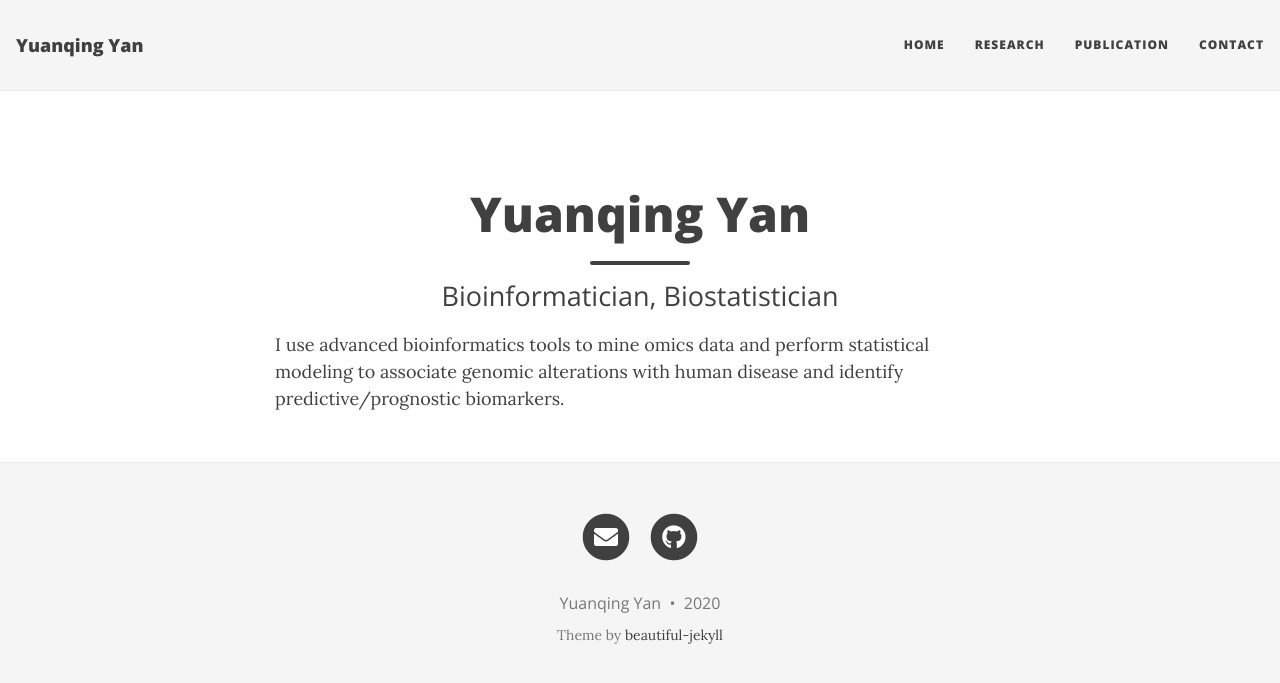
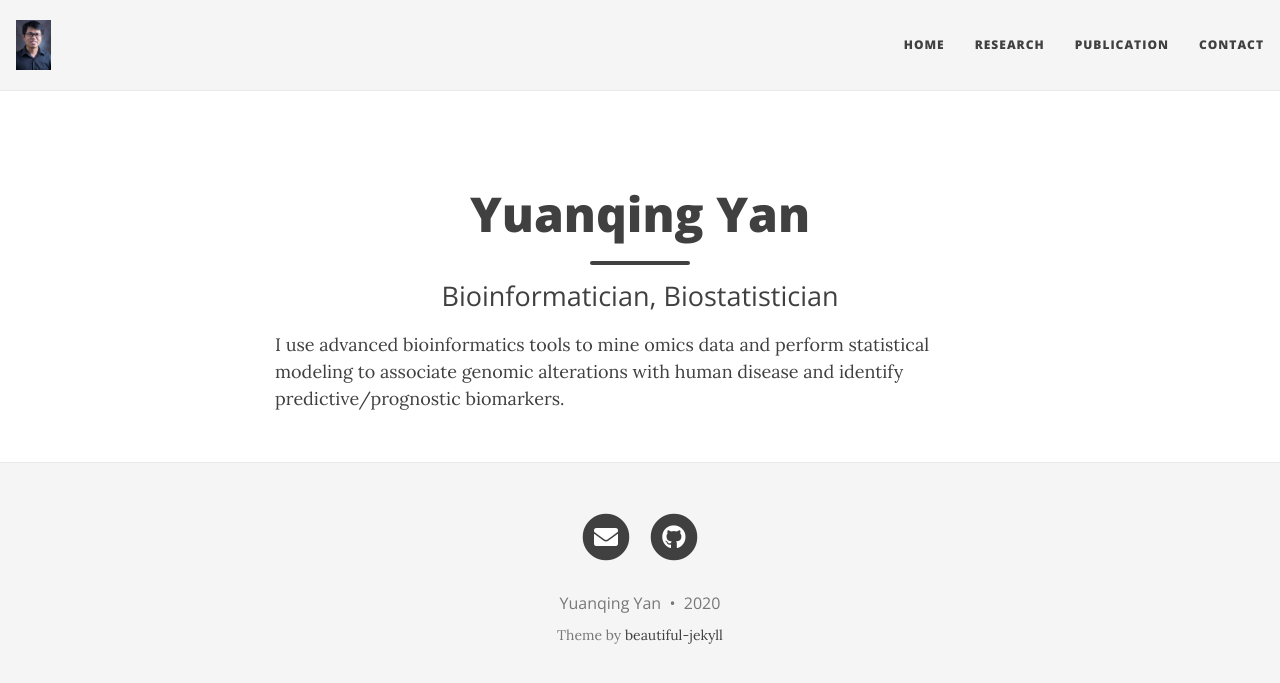
Before and after one commit to yuanqing-yan/Yuanqing, a Jekyll site: the page built from index.html, in a window 1280 px wide. Shown: the top 683 px of the page. Built offline with Jekyll 4.4.1, drawn with Linux system fonts in a browser that asks for light colours; nearby versions of some CDN libraries; the list of posts is cut into pages by our own code.

Commit message:
addImage

```diff
--- a/_config.yml
+++ b/_config.yml
@@ -28,7 +28,7 @@ round-avatar: true
 
 # If you want to have an image logo in the top-left corner instead of the title text,
 # then specify the following parameter
-#title-img: /path/to/image
+title-img: /img/Yuanqing.jpg
 
 
 # --- Footer options --- #
```
